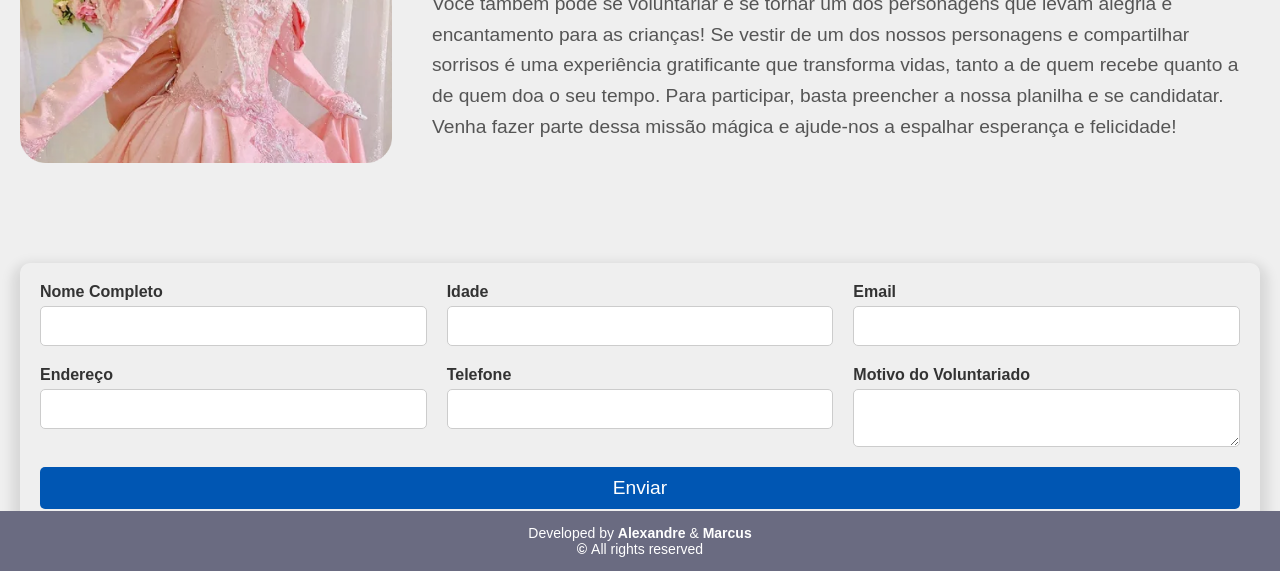
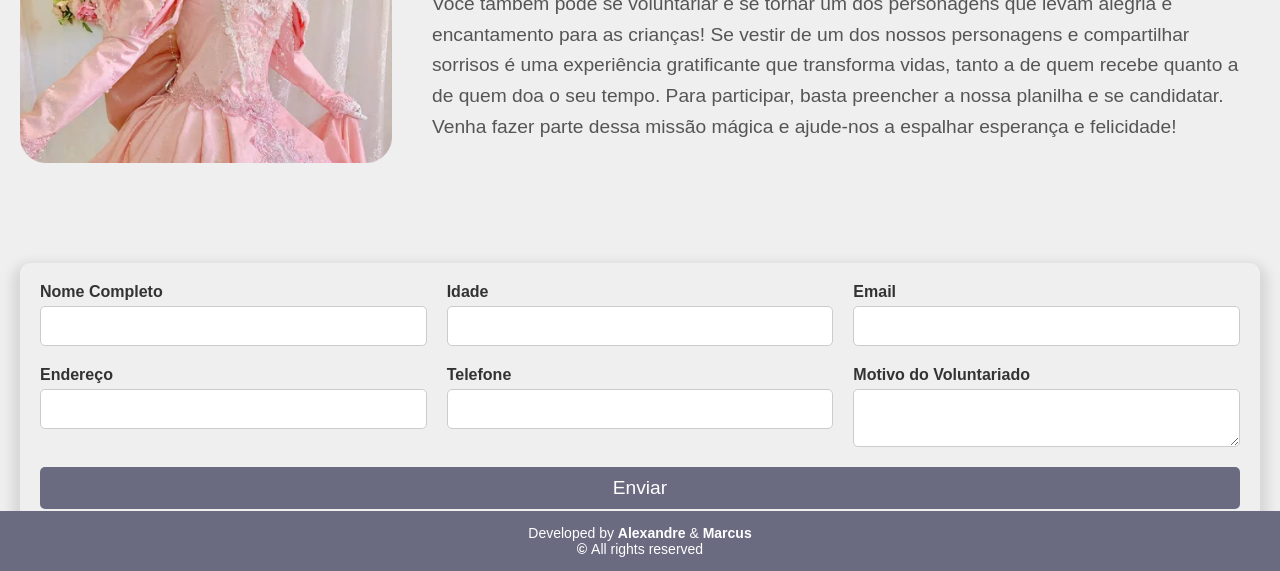
Before and after one commit to MarcusFabI0/AtividadeExtensionista, a plain HTML site: page AtividadeExtensionista/voluntario.html in a window 1280 px wide. In both pictures the pointer is over the button "Enviar". Shown: the part 229-800 px from the top of the page. Drawn offline with Linux system fonts and the light colour scheme; a web font is replaced by a local one.

Commit message:
cor do hover alterada

```diff
--- a/AtividadeExtensionista/css/voluntario.css
+++ b/AtividadeExtensionista/css/voluntario.css
@@ -132,7 +132,7 @@ body {
 }
 
 .submit-button:hover {
-    background-color: #0056b3;
+    background-color: #6A6B81;
 }
 
 @media (max-width: 768px) {
```
